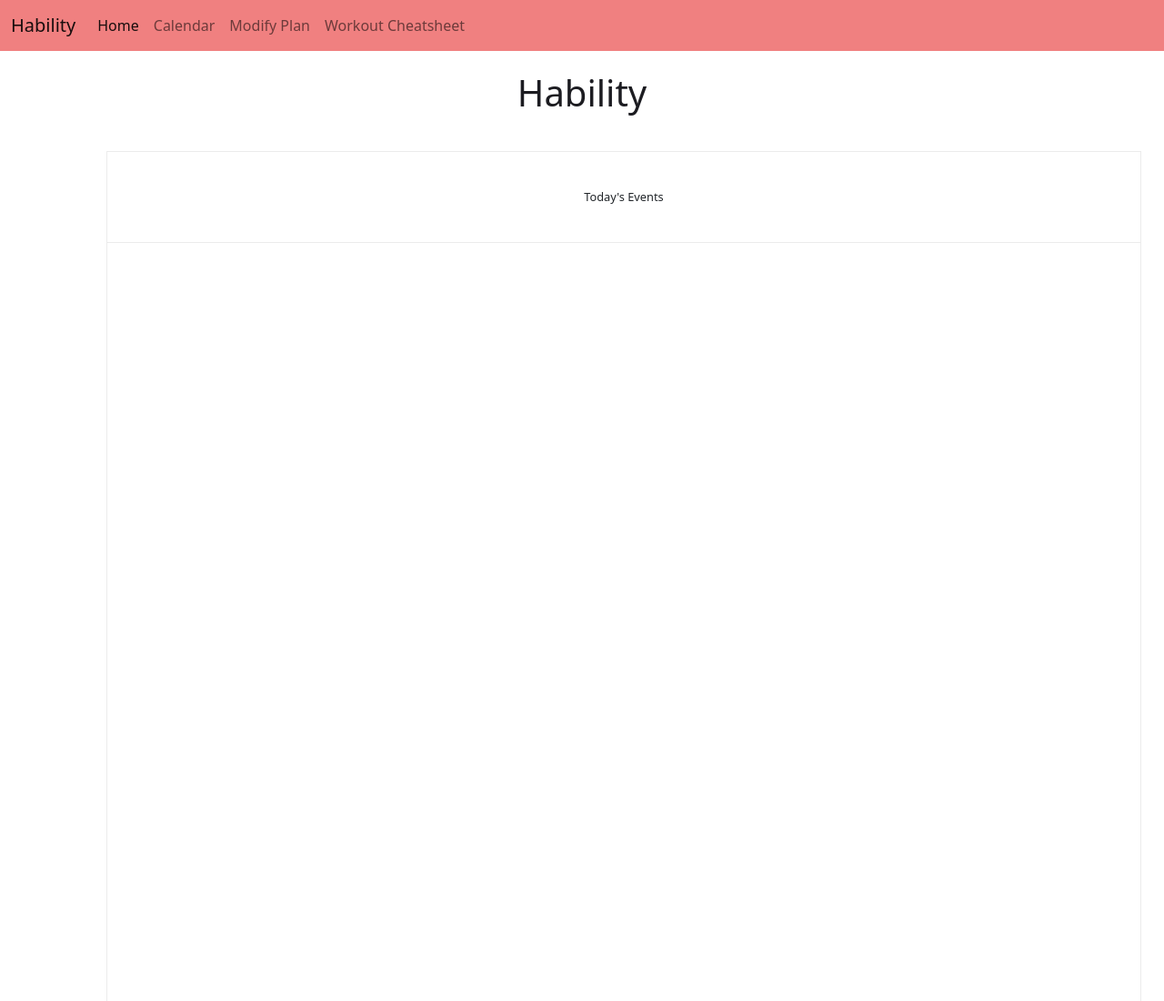
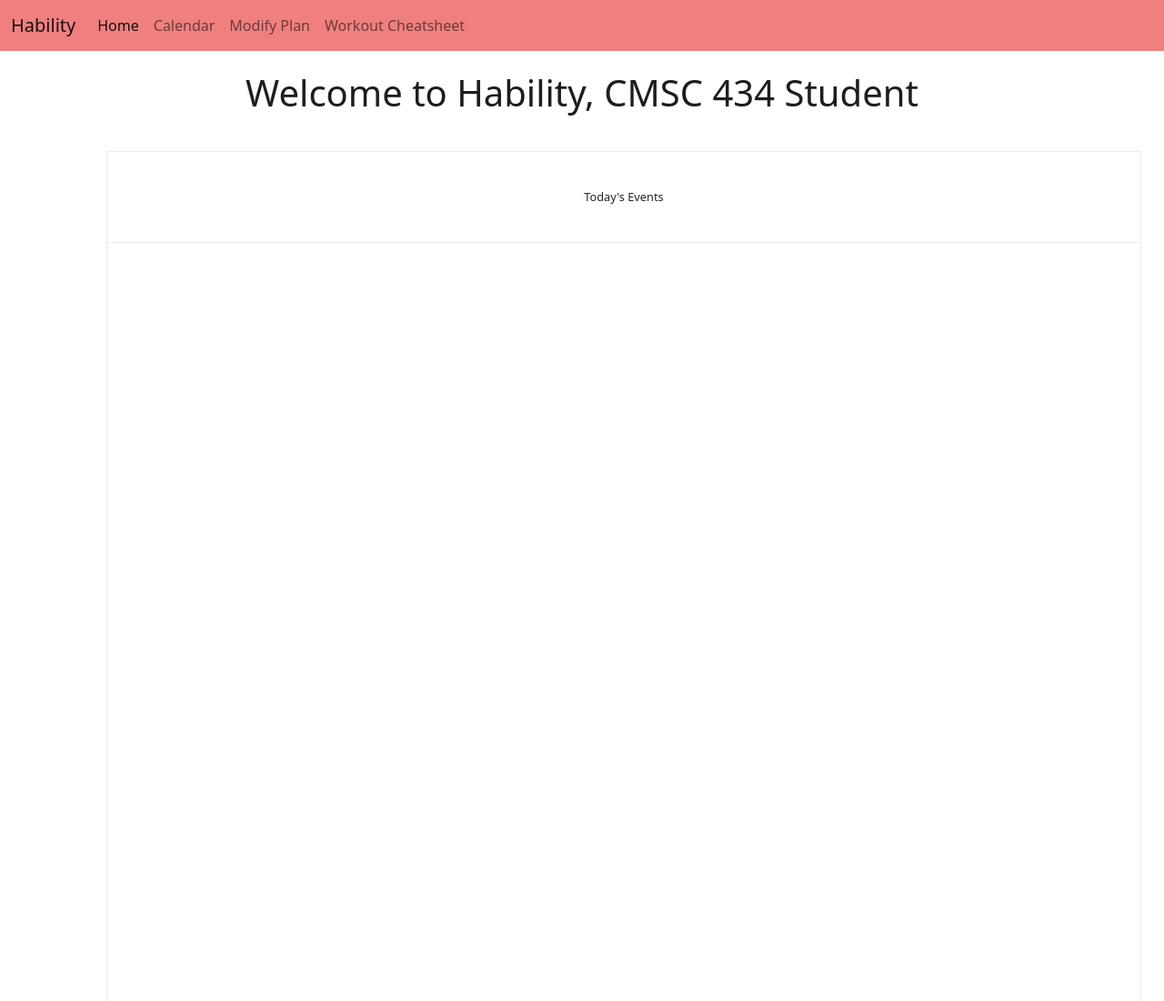
Before and after one commit to prestonthomson98/healthApp, a plain HTML site: page index.html in a window 1280 px wide. Shown: the top 1100 px of the page at 91% size. Drawn offline with Linux system fonts and the light colour scheme.

Commit message:
fix home page calendar bugs

```diff
--- a/assets/js/handleState.js
+++ b/assets/js/handleState.js
@@ -1,4 +1,4 @@
-const dayAbbrevations = {
+var dayAbbrevations = {
   "monday": "Mon.",
   "tuesday": "Tues.",
   "wednesday": "Wed.",
@@ -6,7 +6,7 @@ const dayAbbrevations = {
   "friday": "Fri.",
 }
 
-const caloriesBurnedMap = {
+var caloriesBurnedMap = {
   "run": 350,
   "walk": 285,
   "bike": 600,
@@ -180,6 +180,7 @@ function clearWorkouts() {
 }
 
 function generateWorkouts() {
+  console.log("hohoho!");
   clearWorkouts();
   const bufferMinutes = 15;
   let allEvents = JSON.parse(localStorage.getItem("events"));
@@ -214,6 +215,7 @@ function generateWorkouts() {
     let calories = caloriesBurnedMap[randomlySelectedExercise];
 
     if(localStorage.getItem("dayOrNight") === "night") {
+      console.log("askdiijijaijdijaijda");
       for (let i = free_intervals.length-1; i >= 0; i--) {
         // console.log(`${convertSecondsToTime(free_intervals[i]["start_time"])} ${convertSecondsToTime(startTimeSeconds)} ${convertSecondsToTime(endTimeSeconds)} ${convertSecondsToTime(free_intervals[i]["end_time"])}`);
         if(startTimeSeconds < free_intervals[i]["start_time"]) {
@@ -314,7 +316,12 @@ function generateCalendarEvents() {
     }
     );
 
-    dayNewEventsHTML.forEach(eventToAdd => document.getElementById(dayOfWeek + "_schedule").innerHTML += eventToAdd);
+    dayNewEventsHTML.forEach(eventToAdd => {
+      var x = document.getElementById(dayOfWeek + "_schedule");
+      if (x !== null) {
+        x.innerHTML += eventToAdd;
+      };
+    });
   }
 }
 
@@ -350,7 +357,9 @@ async function scrollToWorkoutEvents() {
     const event_id = workoutEventIds[i];
 
     let workoutElement = document.getElementById(event_id);
-    workoutElement.scrollIntoView({behavior: "auto", block: "center", inline: "center"});
+    if (workoutElement !== null) {
+      workoutElement.scrollIntoView({behavior: "auto", block: "center", inline: "center"});
+    }
 
     await sleep(300);
   }
--- a/index.html
+++ b/index.html
@@ -65,6 +65,14 @@
     </ul>
   </div>
 </div>
+<script>
+console.log("HELLOO!!?!??!?!");
+  loadInitialState();
+  generateWorkouts();
+  generateCalendarEvents();
+  scrollToWorkoutEvents();
+  document.getElementById('home_title').innerHTML = "Welcome to Hability, " + localStorage.getItem("name");
+</script>
 
 <div class='Weight Chart'>
   <div class="jumbotron text-center" style="margin-top: 2%; margin-bottom: 2%;">
@@ -178,10 +186,4 @@
 </div>
 
 </body>
-<script>
-  loadInitialState();
-  generateCalendarEvents();
-  scrollToWorkoutEvents();
-  document.getElementById('home_title').innerHTML = "Welcome to Hability, " + localStorage.getItem("name");
-</script>
 </html>
```
